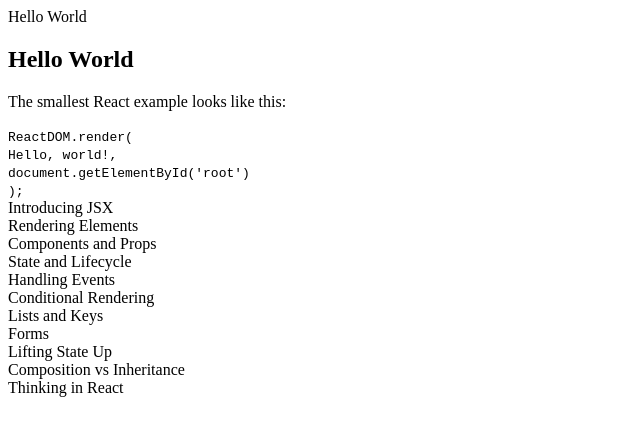
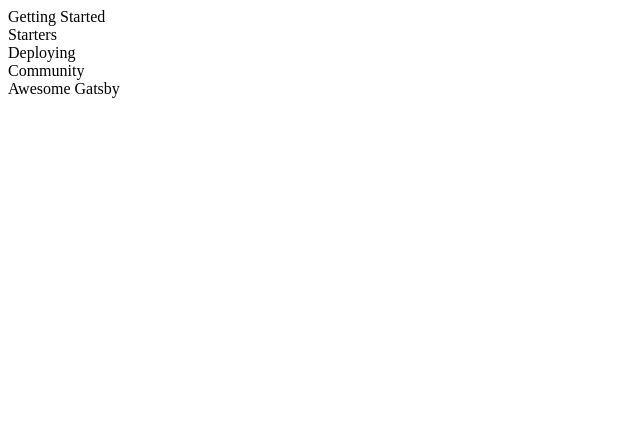
Before and after one commit to petercr/Tech-doc-page, a plain HTML site: page index.html in a window 1280 px wide. Shown: the whole page, without its empty margins (0-640 px from the left). Drawn offline with Linux system fonts and the light colour scheme.

Commit message:
switched to Gatsby JS docs instead of React. SO MUCH easier. Just doing the 5 sections I need to pass

```diff
--- a/index.html
+++ b/index.html
@@ -9,46 +9,19 @@
 </head>
     <div id="main-doc">
         <section class="main-section">
-            <header id="Hello_World" >Hello World</header>
-            <h1>Hello World</h1>
-            <p>The smallest React example looks like this: </p>
-            <code>ReactDOM.render(</code><br>
-            <code><h_1>Hello, world!</h_1>,</code><br>
-            <code>document.getElementById('root')</code><br>
-            <code>);</code>
+            <header id="Getting_Started" >Getting Started</header>
         </section>
         <section class="main-section">
-            <header id="Introducing_JSX">Introducing JSX</header>
+            <header id="Starters">Starters</header>
         </section>
         <section class="main-section">
-            <header id="Rendering_Elements">Rendering Elements</header>
+            <header id="Deploying">Deploying</header>
         </section>
         <section class="main-section">
-            <header id="Components_And_Props">Components and Props</header>
+            <header id="Community">Community</header>
         </section>
         <section class="main-section">
-            <header id="State_And_Lifecycle">State and Lifecycle</header>
-        </section>
-        <section class="main-section">
-            <header id="Handling_Events">Handling Events</header>
-        </section>
-        <section class="main-section">
-            <header id="Conditional_Rendering">Conditional Rendering</header>
-        </section>
-        <section class="main-section">
-            <header id="Lists_And_Keys">Lists and Keys</header>
-        </section>
-        <section class="main-section">
-            <header id="forms">Forms</header>
-        </section>
-        <section class="main-section">
-            <header id="Lifting_State_Up">Lifting State Up</header>
-        </section>
-        <section class="main-section">
-            <header id="Composition_Vs_Inheritance">Composition vs Inheritance</header>
-        </section>
-        <section class="main-section">
-            <header id="Thinking_In_React">Thinking in React</header>
+            <header id="Awesome_Gatsby">Awesome Gatsby</header>
         </section>
     </div>
 <body>
```
